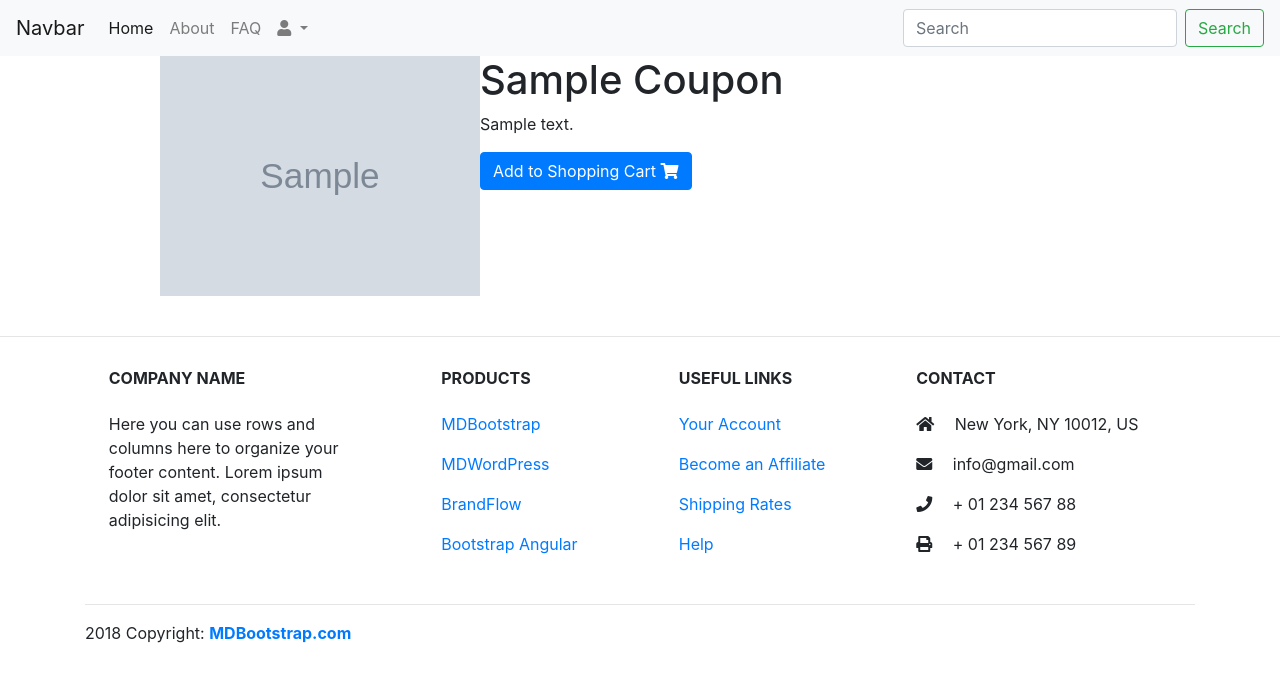
After one commit to wongsitu/Coupon-Bank, a Django app: page /product/1 in a window 1280 px wide. The commit adds this page. Shown: the top 682 px of the page. Run offline with Django 3.2, Linux system fonts and the light colour scheme; tables that the repository leaves empty hold one stand-in row (values such as "Sample post"); grey boxes marked "Sample" are stand-in pictures; some libraries are stand-ins or nearby versions.

Commit message:
Started adding cart feature

```diff
--- a/couponBank/models.py
+++ b/couponBank/models.py
@@ -18,7 +18,7 @@ class UserProfile(models.Model):
 
 # An individual product
 class Product (models.Model):
-    brand = models.CharField(max_length=200,blank=True)
+    brand = models.CharField(max_length=1000,blank=True)
     description = models.TextField(max_length=1000,blank=True)
     picture = models.ImageField(upload_to='picture/',blank=True)
     posted_at = models.DateTimeField()
@@ -30,9 +30,17 @@ class Product (models.Model):
 
 # An individual order
 class Order (models.Model):
-    buyer = models.ForeignKey(User,on_delete=models.CASCADE, related_name='buyer') #Many orders to a user
-    products = models.ForeignKey(Product, on_delete=models.CASCADE, related_name='orders') #Many products to an order
-    posted_at = models.DateTimeField()
+    ref_code = models.CharField(max_length=100)
+    buyer = models.OneToOneField(User,on_delete=models.SET_NULL, null=True) #Many orders to a user
+    is_ordered = models.BooleanField(default=False)
+    products = models.ManyToManyField(Product) #Many products to an order
+    date_ordered = models.DateTimeField()
+
+    def get_cart_items(self):
+        return self.products.all()
+
+    def cart_total(self):
+        return sum([product.product.price for product in self.products.all()])
 
     def __str__(self):
         return self.products
--- a/couponBank/static/css/styles.css
+++ b/couponBank/static/css/styles.css
@@ -1,9 +1,33 @@
 footer {
-    position: absolute;
+    /* position: absolute; */
     bottom: 0;
     width: 100%;
 }
 
 main{
-    margin: 0 20em;
+    margin: 0 10em;
 }
+
+#container{
+    column-count: 4;
+}
+
+#cd{
+    margin: 1.5em 0;
+    -webkit-column-break-inside: avoid;
+    -moz-column-break-inside:avoid;
+    -moz-page-break-inside:avoid;
+    page-break-inside: avoid;
+    break-inside: avoid-column;
+}
+
+#thumbnail{
+    width: 100%;
+    margin: auto 0;
+}
+
+.single-view{
+    display:grid;
+    grid-template-rows: 1fr;
+    grid-template-columns: 1fr 2fr;
+}
--- /dev/null
+++ b/couponBank/templates/couponBank/product_detail.html
@@ -0,0 +1,14 @@
+{% extends 'couponBank/base.html' %}
+
+{% block content %}
+<div class="single-view">
+    <div>
+        <img id="thumbnail" src="{{product.picture.url}}">
+    </div>
+    <div>
+        <h1>{{product.brand}} Coupon</h1>
+        <p>{{product.description}}</p>
+        <button type="button" class="btn btn-primary">Add to Shopping Cart <i class="fa fa-shopping-cart" aria-hidden="true"></i></button>
+    </div>
+<div>
+{% endblock %}
--- a/couponBank/templates/couponBank/profile.html
+++ b/couponBank/templates/couponBank/profile.html
@@ -5,5 +5,4 @@
     <h2>Recent Pursaches</h2>
     <h2>Recent Offers</h2>
     <h2>Pending Transactions</h2>
-
 {% endblock %}
--- a/couponBank/urls.py
+++ b/couponBank/urls.py
@@ -13,4 +13,7 @@ urlpatterns = [
     path('shoppingCart', views.shoppingCart, name='shoppingCart'),
     path('create_product', views.create_product, name='create_product'),
     path('FAQ', views.FAQ, name='FAQ'),
+    path('product/<int:pk>', views.product_detail, name="product_detail"),
+    path('payment', views.payment, name='payment'),
+    # path("checkout", views.checkout, name="checkout")
 ] + static(settings.MEDIA_URL, document_root=settings.MEDIA_ROOT)
--- a/couponBank/views.py
+++ b/couponBank/views.py
@@ -13,16 +13,20 @@ import os
 from google.oauth2 import service_account
 from google.cloud import vision
 from google.cloud.vision import types
+from django.conf import settings
 
 credentials = service_account.Credentials. from_service_account_file('/Users/waikawongsitu/wdi/testing/.env/recognizion-a609ecd9ea34.json')
 client = vision.ImageAnnotatorClient(credentials=credentials)
 
 def homepage(request):
-    return render(request, 'couponBank/homepage.html')
+    products = Product.objects.all()
+    return render(request, 'couponBank/homepage.html',{'products': products })
 
 @login_required
 def profile(request):
-    return render(request, 'couponBank/profile.html')
+    user = User.objects.get(id=request.user.id)
+    user_offers = Product.objects.filter(user=user)
+    return render(request, 'couponBank/profile.html',{'user_offers': user_offers })
 
 def about(request):
     return render(request, 'couponBank/about.html')
@@ -41,7 +45,6 @@ def detect_logos(path):
     image = vision.types.Image(content=content)
     response = client.logo_detection(image=image)
     logos = response.logo_annotations
-    print('Logos:')
     return (logos[0].description)
 
 def detect_text(path):
@@ -51,7 +54,6 @@ def detect_text(path):
     image = vision.types.Image(content=content)
     response = client.text_detection(image=image)
     texts = response.text_annotations
-    print('Texts:')
     description = []
     for text in texts:
         description.append(text.description)
@@ -102,17 +104,34 @@ def create_product(request):
         form = ProductForm(request.POST, request.FILES)
         if form.is_valid():
             product = form.save(commit=False)
-            try:
+            product.user = request.user
+            product.posted_at = timezone.datetime.now()
+            if 'picture' in request.FILES:
                 picture = request.FILES['picture']
-                product.brand = detect_logos(str(picture))
-                product.description = detect_text(str(picture))
-                product.posted_at = timezone.datetime.now()
-                product.user = request.user
-            except KeyError:
-                return HttpResponse("Not valid")
-            product.save()
+                product.save()
+                path = "/Users/waikawongsitu/wdi/testing/couponBank/media/picture/"+str(picture)
+                product.brand = detect_logos(path)
+                product.description = detect_text(path)
+                product.save()
         else:
             print('\nform is invalid\n')
     else:
         form = ProductForm()
     return render(request,'couponBank/createProduct.html', {'form': form },{'user': user})
+
+def product_detail(request,pk):
+    product = Product.objects.get(id=pk)
+    return render(request,'couponBank/product_detail.html', {'product': product})
+
+# @login_required
+# def add_to_cart(request,pk):
+#     product = get_object_or_404(Product, id=pk)
+#     cart,created = Order.objects.get_or_create(user=request.user, active=True)
+#     cart.add_to_cart(book_id)
+#     return redirect('cart')
+
+
+@login_required
+def payment(request):
+    context = { "stripe_key": settings.STRIPE_PUBLIC_KEY }
+    return render(request, "payment.html", context)
```
Also changed, not shown: couponBank/templates/couponBank/homepage.html (+13 -0 lines), couponBank/templates/couponBank/payment.html (added, +14 -0 lines), couponBank_django/settings.py (+6 -1 lines), couponBank/migrations/0001_initial.py, couponBank/migrations/0002_auto_20181010_1906.py (deleted), couponBank/migrations/0003_auto_20181011_0311.py (deleted), couponBank/migrations/0004_auto_20181011_1629.py (deleted).
